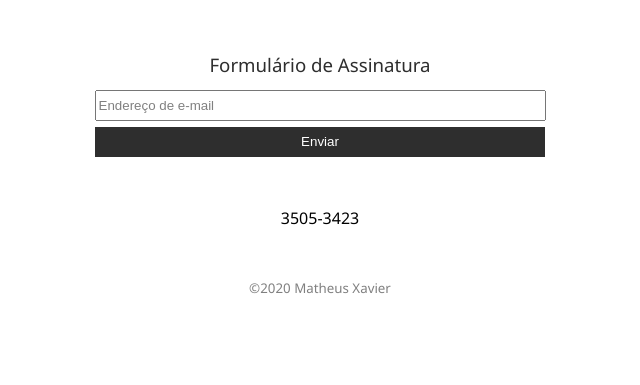
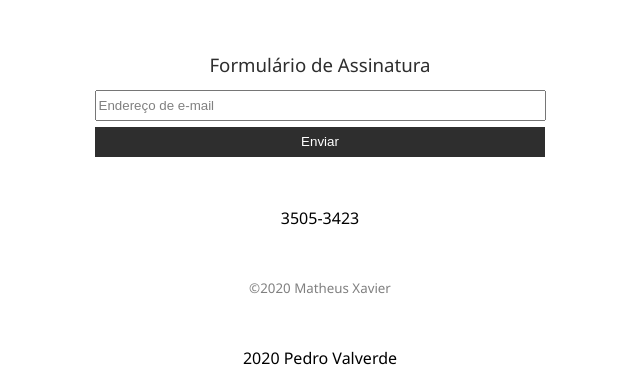
Before and after one commit to piique/EnvTech, a plain HTML site: page index.html in a window 1280 px wide. Shown: the part 4572-4957 px from the top of the page, without its empty margins (320-960 px from the left). Before the commit the page ends 4882 px from the top, so only its background shows below. Drawn offline with Linux system fonts and the light colour scheme.

Commit message:
Creditos adicionados

```diff
--- a/index.html
+++ b/index.html
@@ -125,6 +125,7 @@
         <input type="button" value="Enviar" id="Enviar">
         <p>3505-3423</p>
         <p style="font-size: 10pt; color: grey;">&copy;2020 Matheus Xavier</p>
+        <p> 2020 Pedro Valverde</p>
     </footer>
 </body>
 
```
